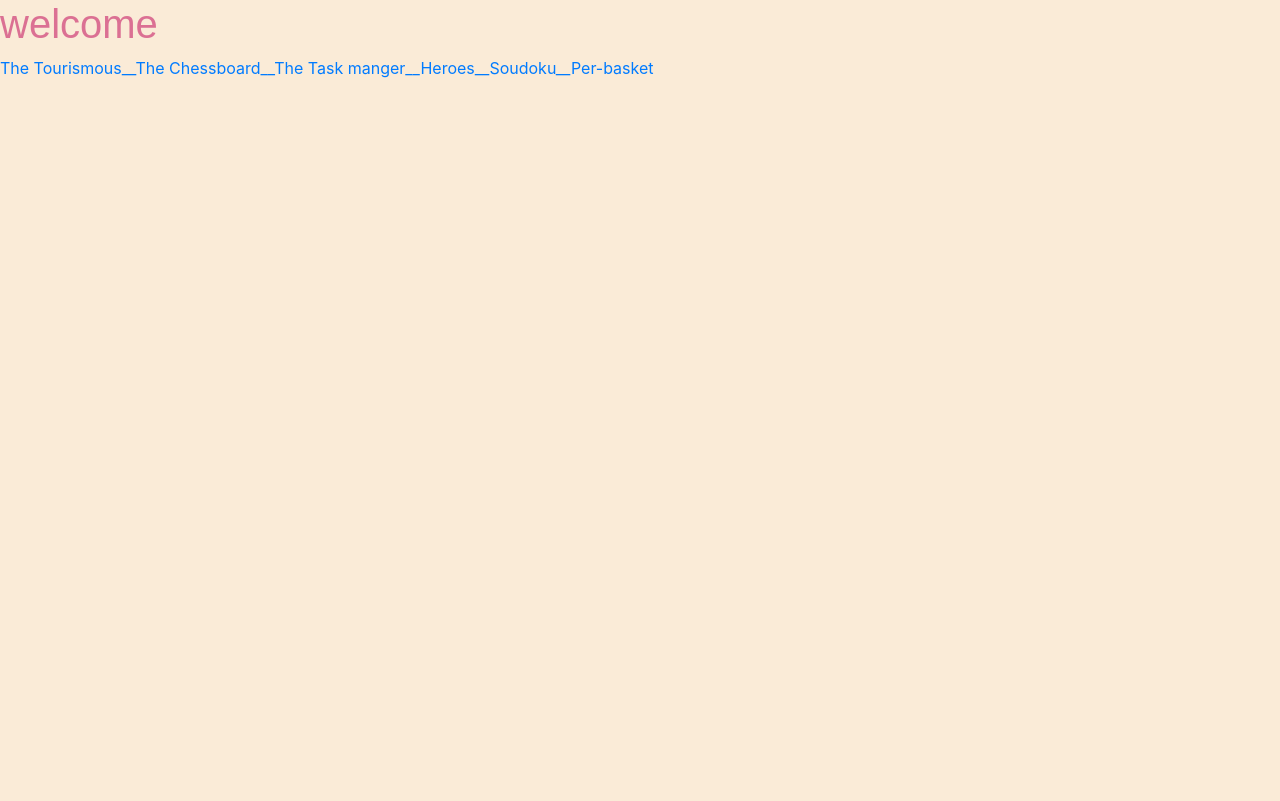
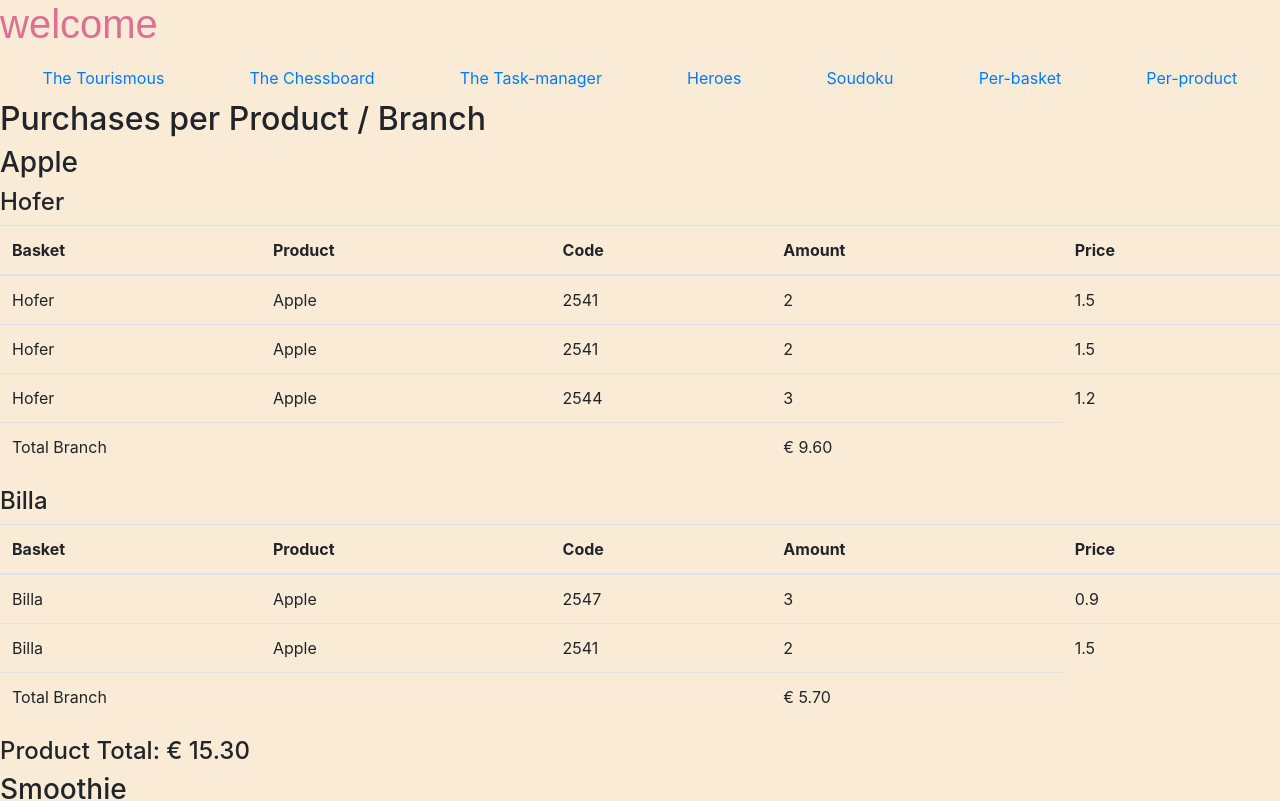
Before and after one commit to tina-fernan/Angular, an Angular app: page /per-product in a window 1280 px wide. Before the commit this address led to /. Shown: the top 801 px of the page. Built offline with nearby package versions, Linux system fonts and the light colour scheme.

Commit message:
per-Product

```diff
--- a/src/app/app-routing.module.ts
+++ b/src/app/app-routing.module.ts
@@ -6,6 +6,7 @@
 import { HeroesComponent } from './heroes/heroes.component';
 import { SoudokuComponent } from './soudoku/soudoku.component';
 import { PerBasketComponent } from './per-basket/per-basket.component';
+import { PerProductComponent } from './per-product/per-product.component';
 
 const routes: Routes = [
   {path:'chess' ,
@@ -25,6 +26,9 @@
    },{
      path: 'per-basket',
     component : PerBasketComponent
+   },{
+     path: 'per-product',
+     component: PerProductComponent
    }
 ];
 
--- a/src/app/app.component.html
+++ b/src/app/app.component.html
@@ -1,11 +1,16 @@
-<h1>welcome</h1>
 
-<a [routerLink]="'/welcome'">The Tourismous__</a>
-<a [routerLink]="'/chess'">The Chessboard__</a>
-<a [routerLink]="'/task-manager'">The Task manger__</a>
-<a [routerLink]="'/heroes'">Heroes__</a>
-<a [routerLink]="'/soudoku'">Soudoku__</a>
-<a [routerLink]="'/per-basket'">Per-basket</a>
-
-
-<router-outlet></router-outlet>
+  <h1>welcome</h1>
+  <div class="row">
+    <div class="col-12">
+      <ul class="row">
+        <li><a [routerLink]="'/welcome'">The Tourismous</a></li>
+        <li><a [routerLink]="'/chess'">The Chessboard</a></li>
+        <li><a [routerLink]="'/task-manager'">The Task-manager</a></li>
+        <li><a [routerLink]="'/heroes'">Heroes</a></li>
+        <li><a [routerLink]="'/soudoku'">Soudoku</a></li>
+        <li><a [routerLink]="'/per-basket'">Per-basket</a></li>
+        <li><a [routerLink]="'/per-product'">Per-product</a></li>
+      </ul>
+    </div>
+  </div>
+  <router-outlet></router-outlet>
--- a/src/app/app.component.scss
+++ b/src/app/app.component.scss
@@ -3,3 +3,20 @@
     font-family: Arial, Helvetica, sans-serif;
     font-size: 250%;
   }
+  // ul {
+  //   list-style-type: none;
+  //   li {
+  //     padding: 0;
+  //   }
+  // }
+  ul {
+    display: flex;
+    margin: 10px 0;
+    padding: 0;
+    justify-content: space-around;
+    li {
+      margin: 0;
+      padding: 0;
+      list-style-type: none;
+    }
+  }
--- a/src/app/app.module.ts
+++ b/src/app/app.module.ts
@@ -14,6 +14,7 @@
 import { SoudokuComponent } from './soudoku/soudoku.component';
 import { GameComponent } from './game/game.component';
 import { PerBasketComponent } from './per-basket/per-basket.component';
+import { PerProductComponent } from './per-product/per-product.component';
 
 @NgModule({
   declarations: [
@@ -26,7 +27,8 @@
     TaskFormComponent,
     SoudokuComponent,
     GameComponent,
-    PerBasketComponent
+    PerBasketComponent,
+    PerProductComponent
   ],
   imports: [
     BrowserModule,
--- a/src/app/mapper.service.ts
+++ b/src/app/mapper.service.ts
@@ -1,13 +1,13 @@
-import { Injectable } from '@angular/core';
-import { Purchases, Branch ,Basket} from './types';
- './types';
+import { Injectable } from "@angular/core";
+import { Purchases, Branch, Basket, Product, FullBasketItem } from "./types";
+"./types";
+import _ from "lodash";
 
 @Injectable({
-  providedIn: 'root'
+  providedIn: "root"
 })
 export class MapperService {
-
-  constructor() { }
+  constructor() {}
 
   mapToBranches(purchases: Purchases): Branch[] {
     const branchNames = Object.keys(purchases);
@@ -15,10 +15,43 @@
       const branch: Branch = { name: branchName, baskets: [] };
       const basketNames = Object.keys(purchases[branchName]);
       const baskets: Basket[] = basketNames.map(basketName => {
-        return { name: basketName, basketItems: Object.values(purchases[branchName][basketName]) };
+        return {
+          name: basketName,
+          basketItems: Object.values(purchases[branchName][basketName])
+        };
       });
       branch.baskets = baskets;
       return branch;
     });
   }
+  mapToProducts(purchases: Purchases): Product[] {
+    const fullProducts = this.getFullBasketItems(this.mapToBranches(purchases));
+    const productNames = _.uniq(fullProducts.map(fp => fp.product));
+    return productNames.map(productName => {
+      const fbisForProduct = fullProducts.filter(
+        fullProduct => fullProduct.product === productName
+      );
+      const branchNames = _.uniq(fbisForProduct.map(fbi => fbi.branchName));
+      const branches = branchNames.map(branchName => {
+        const basketItems = fbisForProduct.filter(
+          fbi => fbi.branchName === branchName
+        );
+        return { name: branchName, basketItems };
+      });
+      return { name: productName, branches };
+    });
+  }
+  private getFullBasketItems(branches: Branch[]): FullBasketItem[] {
+    return _.flattenDeep(
+      branches.map(branch => {
+        return branch.baskets.map(basket => {
+          return basket.basketItems.map(basketItem => ({
+            ...basketItem,
+            branchName: branch.name,
+            basketName: basket.name
+          }));
+        });
+      })
+    );
+  }
 }
--- /dev/null
+++ b/src/app/per-product/per-product.component.html
@@ -0,0 +1,32 @@
+<h2>Purchases per Product / Branch</h2>
+<ng-container *ngFor="let product of products">
+  <h3>{{ product.name }}</h3>
+  <ng-container *ngFor="let branch of product.branches">
+    <h4>{{ branch.name }}</h4>
+    <table class="table">
+      <thead>
+        <tr>
+          <th>Basket</th>
+          <th>Product</th>
+          <th>Code</th>
+          <th>Amount</th>
+          <th>Price</th>
+        </tr>
+      </thead>
+      <tbody>
+        <tr *ngFor="let basketItem of branch.basketItems">
+          <td>{{ basketItem.branchName }}</td>
+          <td>{{ basketItem.product }}</td>
+          <td>{{ basketItem.code }}</td>
+          <td>{{ basketItem.amount }}</td>
+          <td>{{ basketItem.price }}</td>
+        </tr>
+      </tbody>
+      <tfoot>
+        <td colspan="3">Total Branch</td>
+        <td>{{ calculateBranchTotal(branch) | currency: '€ ':'symbol':'1.2-2' }}</td>
+      </tfoot>
+    </table>
+  </ng-container>
+  <h4>Product Total: {{ calculateProductTotal(product) | currency: '€ ':'symbol':'1.2-2' }}</h4>
+</ng-container>
--- /dev/null
+++ b/src/app/per-product/per-product.component.ts
@@ -0,0 +1,26 @@
+import { Component, OnInit } from '@angular/core';
+import { Product, BranchInProduct } from '../types';
+import { MapperService } from '../mapper.service';
+import { purchases } from '../purchases';
+
+@Component({
+  selector: 'app-per-product',
+  templateUrl: './per-product.component.html',
+  styleUrls: ['./per-product.component.scss']
+})
+export class PerProductComponent implements OnInit {
+  products: Product[];
+  constructor(private mapper: MapperService) {}
+
+  ngOnInit() {
+    this.products = this.mapper.mapToProducts(purchases);
+  }
+
+  calculateBranchTotal(branch: BranchInProduct) {
+    return branch.basketItems.map(bi => bi.price * bi.amount).reduce((bi1, bi2) => bi1 + bi2);
+  }
+
+  calculateProductTotal(product: Product) {
+    return product.branches.map(this.calculateBranchTotal).reduce((b1, b2) => b1 + b2);
+  }
+}
```
Also changed, not shown: src/app/per-product/per-product.component.scss (added), 1 other file (tests, documents, lock files or other folders).
